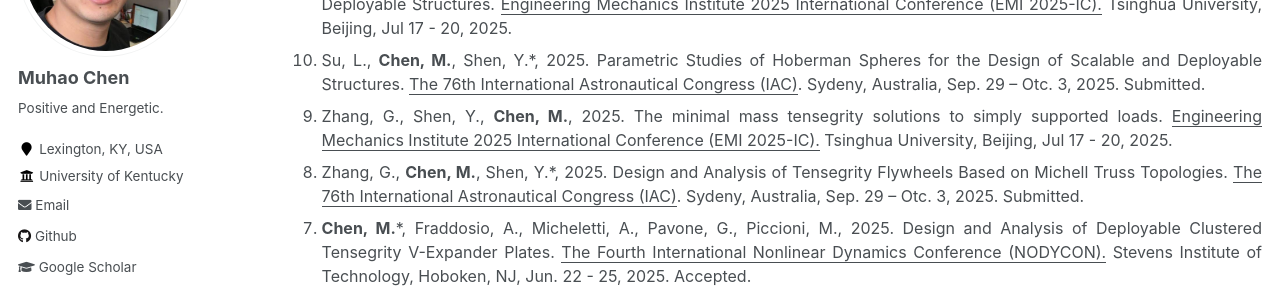
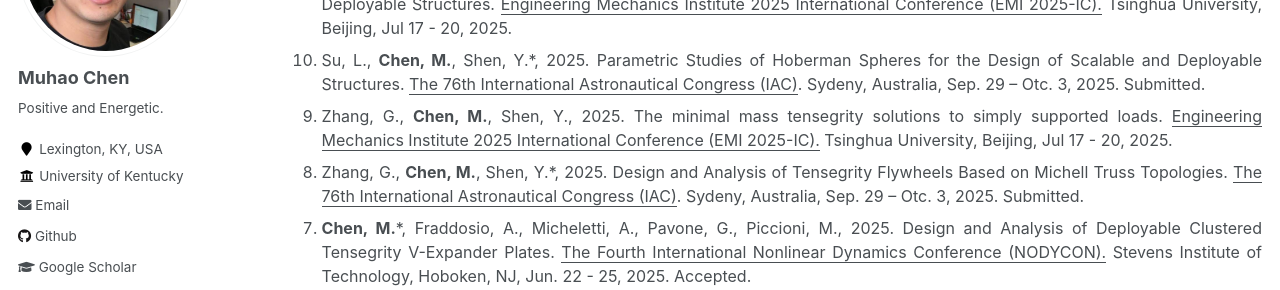
Before and after one commit to Muhao-Chen/muhao-chen.github.io, a Jekyll site: the page built from _pages/publication.md, in a window 1280 px wide and 900 px high, scrolled down 4537 px. Shown: the part 154-444 px from the top of the window. Built offline with Jekyll 4.4.1, drawn with Linux system fonts in a browser that asks for light colours.

```diff
--- a/_pages/publication.md
+++ b/_pages/publication.md
@@ -115,7 +115,7 @@ Submitted
 <li> Shen, Y., <strong>Chen, M.</strong>, 2025. Data-Driven Modeling and Control Framework for Tensegrity Robots Using Markov Parameters. <u>Engineering Mechanics Institute 2025 International Conference (EMI 2025-IC).</u> Tsinghua University, Beijing, Jul 17 - 20, 2025. </li>
 <li> Ma, S.*, Hu, S., <strong>Chen, M.</strong>, 2025. Dynamic Modeling of Integrated Tensegrity and Membrane Systems for Lightweight Deployable Structures. <u>Engineering Mechanics Institute 2025 International Conference (EMI 2025-IC).</u> Tsinghua University, Beijing, Jul 17 - 20, 2025. </li>
 <li> Su, L., <strong>Chen, M.</strong>, Shen, Y.*, 2025. Parametric Studies of Hoberman Spheres for the Design of Scalable and Deployable Structures. <u>The 76th International Astronautical Congress (IAC)</u>. Sydeny, Australia, Sep. 29 – Otc. 3, 2025. Submitted. </li>
-<li> Zhang, G., Shen, Y., <strong>Chen, M.</strong>, 2025. The minimal mass tensegrity solutions to simply supported loads. <u>Engineering Mechanics Institute 2025 International Conference (EMI 2025-IC).</u> Tsinghua University, Beijing, Jul 17 - 20, 2025. </li>
+<li> Zhang, G., <strong>Chen, M.</strong>, Shen, Y., 2025. The minimal mass tensegrity solutions to simply supported loads. <u>Engineering Mechanics Institute 2025 International Conference (EMI 2025-IC).</u> Tsinghua University, Beijing, Jul 17 - 20, 2025. </li>
 <li> Zhang, G., <strong>Chen, M.</strong>, Shen, Y.*, 2025. Design and Analysis of Tensegrity Flywheels Based on Michell Truss Topologies. <u>The 76th International Astronautical Congress (IAC)</u>. Sydeny, Australia, Sep. 29 – Otc. 3, 2025. Submitted. </li>
 <!-- <li>Jiang, Y., Zhao, L., Balkcom, D., <strong>Chen, M.</strong>*, 2025. A Numerical and Experimental Tensegrity Robot Platform for Space Landing and Locomotion. <u>Engineering Mechanics Institute Conference 2025 (EMI 2025)</u>. Anaheim, CA, May 27, 2025. Submitted.</li> -->
 <!-- <li>Ma, S., Hu, S., <strong>Chen, M.</strong>*, 2025. Dynamics of integrated tensegrity and membrane systems based on finite element method. <u>Engineering Mechanics Institute Conference 2025 (EMI 2025)</u>. Anaheim, CA, May 27, 2025. Submitted.</li> -->
```
